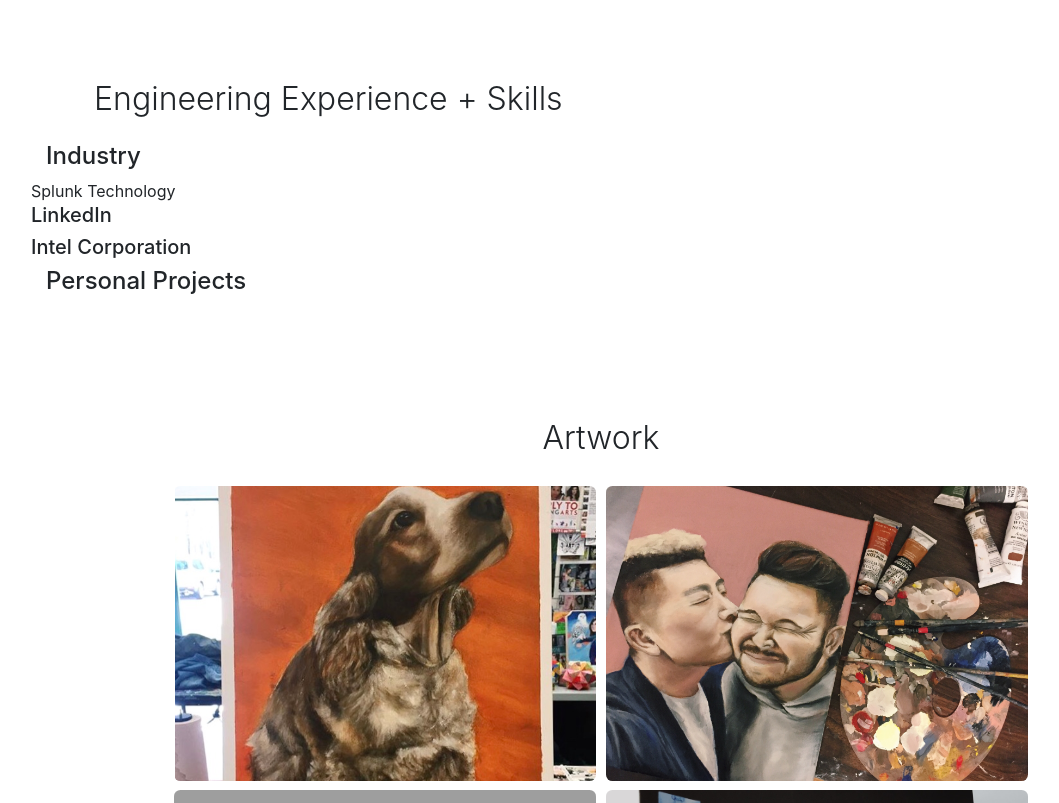
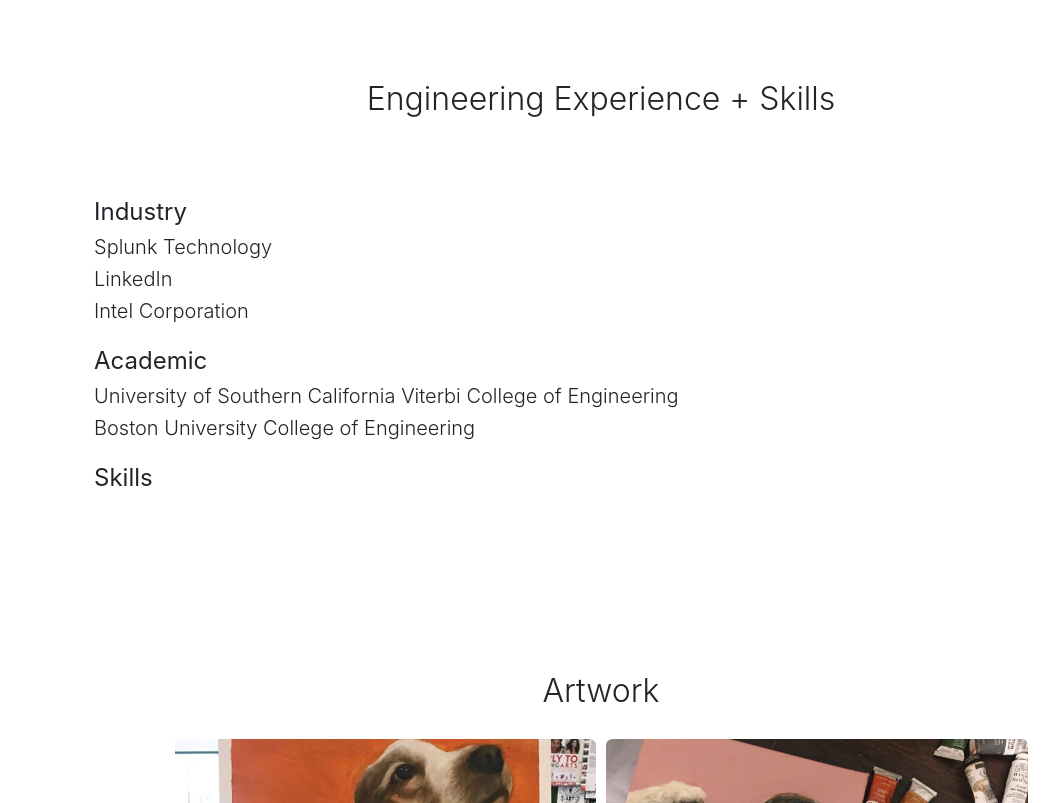
Before and after one commit to cchuqiao/cchuqiao.github.io, a plain HTML site: page index.html in a window 1280 px wide. Shown: the part 925-1728 px from the top of the page, without its empty margins (39-1098 px from the left). Drawn offline with nearby package versions, Linux system fonts and the light colour scheme; grey boxes are pictures that could not be loaded.

Commit message:
align experience

```diff
--- a/index.html
+++ b/index.html
@@ -78,24 +78,33 @@
 
     <!--engineering experience-->
     <div class="container" id="engineering">
-      <div class="row d-flex flex-wrap align-items-center">
-        <div class="col-12">
-          <div class="mx-5">
+        <div class="mx-5 text-center">
           <h3 class="display-4 section mt-0">Engineering Experience + Skills</h3>
         </div>
+        <div class="d-flex flex-column p-5">
+          <div class="my-2">
             <h4>Industry</h4>
-          <div class="row experiences">
-            <div>Splunk Technology</div>
+            <div class="experiences">
+              <h5>Splunk Technology</h5>
             </div>
-          <div class="row experiences">
+            <div class="experiences">
               <h5>LinkedIn</h5>
             </div>
-          <div class="row experiences">
+            <div class="experiences">
               <h5>Intel Corporation</h5>
             </div>
           </div>
-        <div class="col-12">
-          <h4>Personal Projects</h4>
+          <div class="my-2">
+            <h4>Academic</h4>
+            <div class="experiences">
+              <h5>University of Southern California Viterbi College of Engineering</h5>
+            </div>
+            <div class="experiences">
+              <h5>Boston University College of Engineering</h5>
+            </div>
+          </div>
+          <div class="my-2">
+            <h4>Skills</h4>
           </div>
         </div>
     </div>
--- a/styles.css
+++ b/styles.css
@@ -3,6 +3,8 @@
 }
 
 .lead { font-size: medium; }
+h5 { font-weight: 300; }
+h4 {font-weight: 400; }
 
 .section {
     font-size: xx-large;
```
Lines whose indentation alone changed are shown as unchanged.
